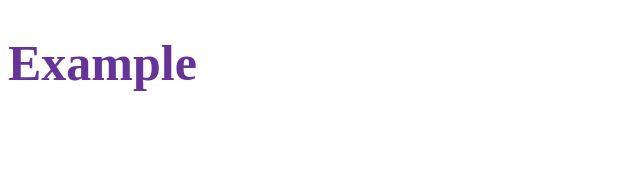
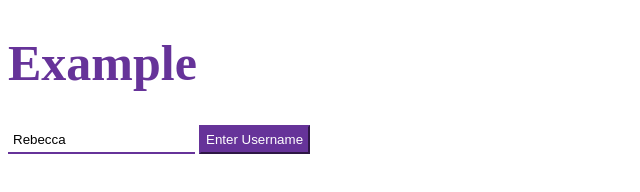
Before and after one commit to vircabading/Web_Fundamentals_CSS_Setting_Up_Projects, a plain HTML site: page index.html in a window 1280 px wide. Shown: the whole page, without its empty margins (0-640 px from the left). Drawn offline with Linux system fonts and the light colour scheme.

Commit message:
add selectors

```diff
--- a/index.html
+++ b/index.html
@@ -18,5 +18,9 @@
 </head>
 <body>
     <h1>Example</h1>
+    <form action="/process" method="post">
+        <input type="text" name="username" value="Rebecca">
+        <input type="submit" value="Enter Username">
+    </form>
 </body>
 </html>
--- a/style.css
+++ b/style.css
@@ -9,3 +9,16 @@ h1 {
     color: rebeccapurple;
     font-size: 50px;
 }
+
+input {
+    padding: 5px;
+    border-color: rebeccapurple;
+}
+input[type="text"] {
+    border: none;
+    border-bottom: 2px solid rebeccapurple;
+}
+input[type="submit"] {
+    color: white;
+    background-color: rebeccapurple;
+}
```
